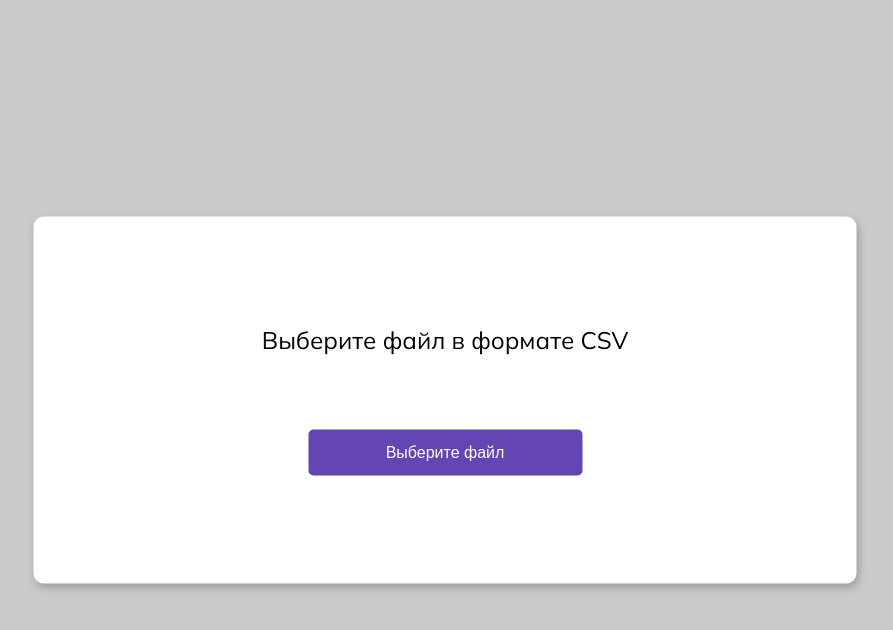
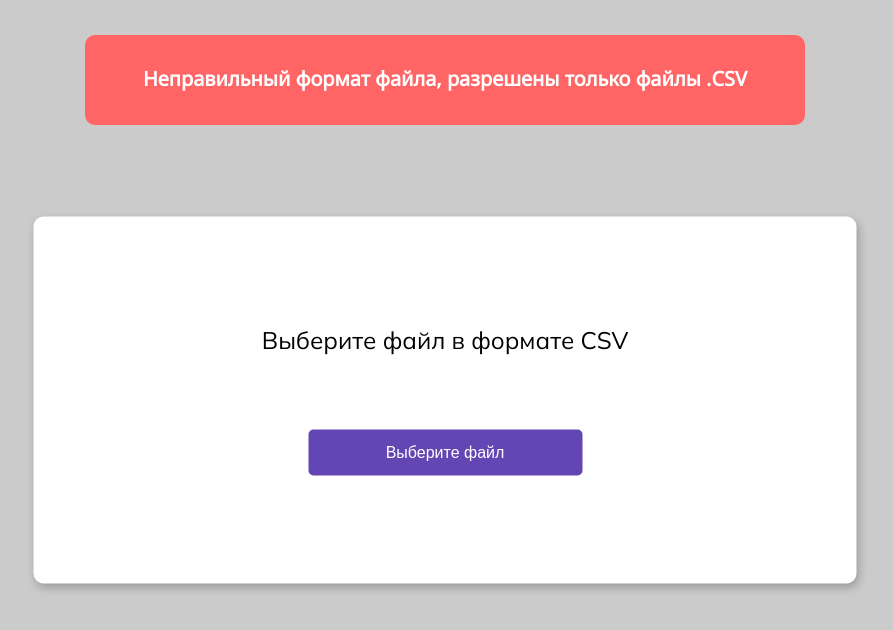
Before and after one commit to AshurovG/M.Tech-test-task, a React (Vite) app: page /#/ in a window 1280 px wide. Shown: the top 630 px of the page, without its empty margins (195-1088 px from the left). Built offline with nearby package versions, Linux system fonts and the light colour scheme.

Commit message:
create error window component

```diff
--- /dev/null
+++ b/src/components/ErrorWindow/ErrorWindow.module.scss
@@ -0,0 +1,20 @@
+@import 'styles/variables.scss';
+
+.error__window {
+    padding: 30px 55px;
+    background-color: $background-error;
+    width: 720px;
+    height: 90px;
+    border-radius: $modal-border-radius;
+    position: fixed;
+    top: 35px;
+    left: 50%;
+    transform: translateX(-50%);
+
+    &-title {
+        color: $default-color;
+        text-align: center;
+        font-family: 'Noto Sans', sans-serif;;
+        font-size: 20px;
+    }
+}
--- /dev/null
+++ b/src/components/ErrorWindow/ErrorWindow.tsx
@@ -0,0 +1,14 @@
+import React from 'react'
+import styles from './ErrorWindow.module.scss'
+
+const ErrorWindow = () => {
+  return (
+    <div className={styles.error__window}>
+        <h4 className={styles['error__window-title']}>
+            Неправильный формат файла, разрешены только файлы .CSV
+        </h4>
+    </div>
+  )
+}
+
+export default ErrorWindow
--- /dev/null
+++ b/src/components/ErrorWindow/index.ts
@@ -0,0 +1 @@
+export { default } from './ErrorWindow'
--- a/src/components/ModalWindow/ModalWindow.tsx
+++ b/src/components/ModalWindow/ModalWindow.tsx
@@ -20,6 +20,10 @@ const ModalWindow: React.FC<ModalWindowProps> = ({className}) => {
     const handleFileChange = (event: React.ChangeEvent<HTMLInputElement>) => {
      const file = event.target.files?.[0];
      if (file) {
+        if (file.type !== 'text/csv') {
+            console.error('File is not a CSV file');
+            return;
+        }
         Papa.parse(file, {
             encoding: 'Windows-1251',
             complete: function(results: Papa.ParseResult<any>) {
--- a/src/pages/MainPage/MainPage.tsx
+++ b/src/pages/MainPage/MainPage.tsx
@@ -1,10 +1,11 @@
-import React from 'react'
 import styles from './MainPage.module.scss'
 import ModalWindow from 'components/ModalWindow'
+import ErrorWindow from 'components/ErrorWindow'
 
 const MainPage = () => {
   return (
     <div className={styles.main__page}>
+      <ErrorWindow></ErrorWindow>
         <ModalWindow className={styles['main__page-modal']}/>
     </div>
   )
--- a/src/pages/UsersPage/UsersPage.tsx
+++ b/src/pages/UsersPage/UsersPage.tsx
@@ -8,7 +8,6 @@ import Button from 'components/Button'
 
 const UsersPage = () => {
   const dispatch = useDispatch();
-  const fileData = useFileData();
   const navigate = useNavigate();
 
   const handleUploadButtonClick = () => {
```
